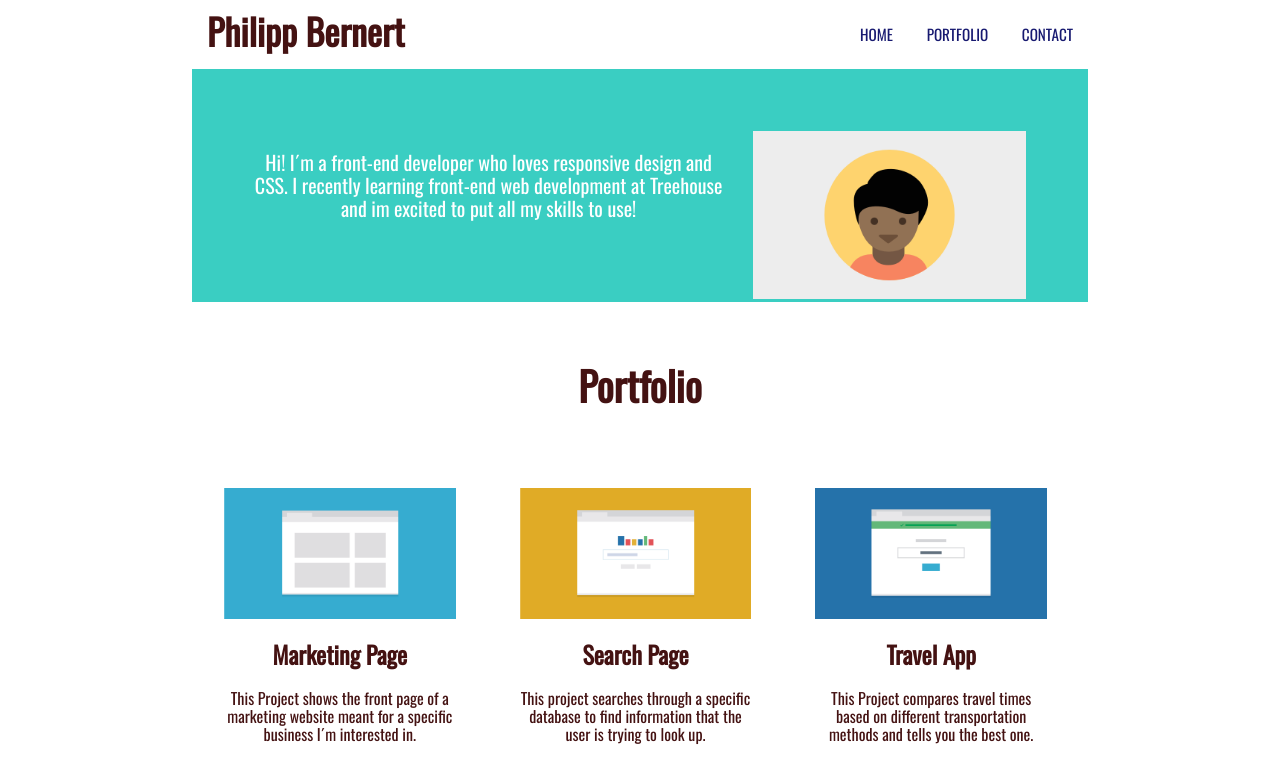
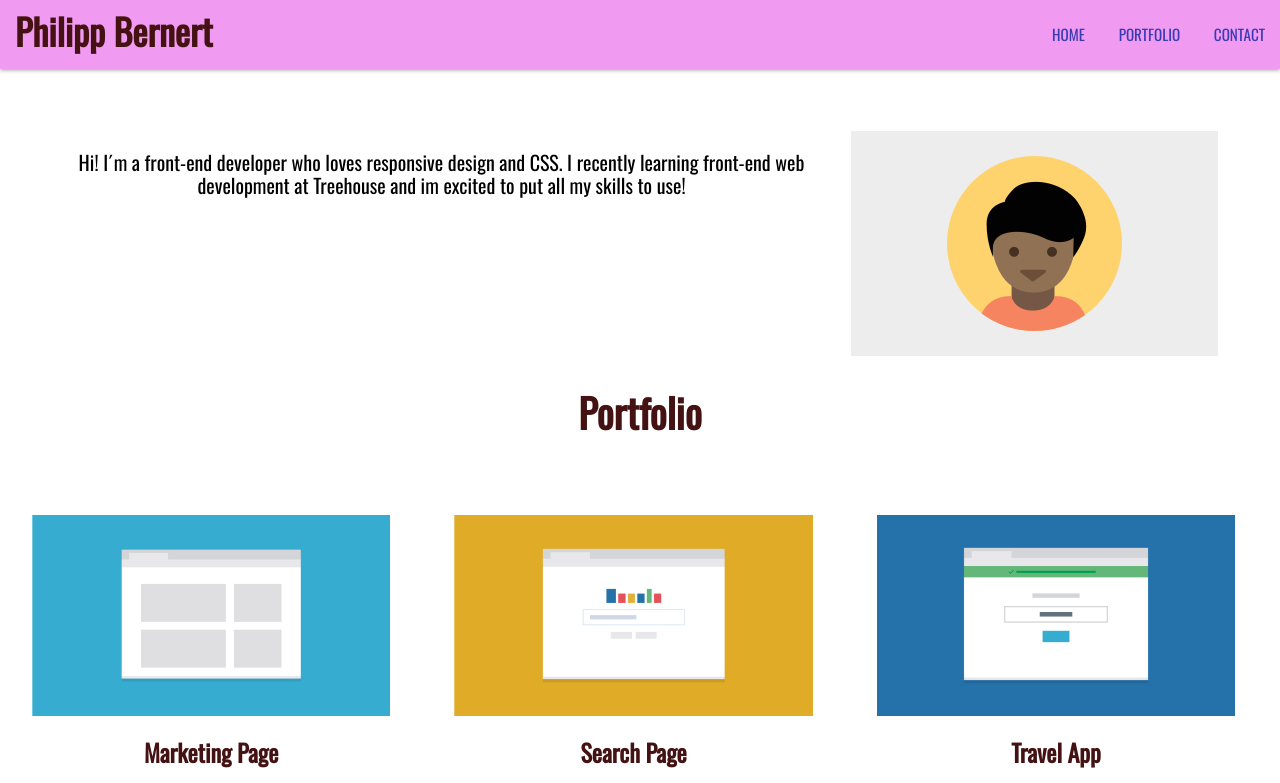
Before and after one commit to ph3nto/Project-2, a plain HTML site: page index.html in a window 1280 px wide. Shown: the top 783 px of the page. Drawn offline with nearby package versions, Linux system fonts and the light colour scheme.

Commit message:
working on it

```diff
--- a/css/styles.css
+++ b/css/styles.css
@@ -6,9 +6,9 @@
 body {
 	font-family: 'Oswald', sans-serif;
 	color: #441212;
-	width: 90%;
+	padding-top: 203.2px;
 	margin: auto;
-	max-width: 1024px;
+
 }
 
 
@@ -18,6 +18,14 @@ a {
 
 img {
 	max-width: 100%;
+}
+.main-header {
+	position: fixed;
+	box-shadow: 0 1px 4px rgba(0,0,0,.4);
+	width: 100%;
+	top: 0;
+	background: rgb(241, 154, 241);
+	margin: auto;
 }
 
 
@@ -31,6 +39,7 @@ img {
 	text-align: center;
 	display: block;
 	padding: 10px 15px;
+
 }
 
 .name-bottom,
@@ -42,17 +51,18 @@ img {
 
 .main-nav a {
 	font-size: .95em;
-	color: #171970;
+	color: #3a3cb3;
 	text-transform: uppercase;
 }
 .main-nav a:hover {
-	color: #c0a114;
+	color: #867d55;
 }
 
 
 .portfolio {
 	margin-bottom: 50px;
 	font-size: 40px;
+	padding-top: 50px;
 }
 
 .col {
@@ -65,8 +75,8 @@ img {
 }
 
 .intro {
-	color: #fff;
-	background: #3acec2;
+	color: rgb(0, 0, 0);
+
 	padding: 2em;
 	margin-bottom: 60px;
 
@@ -124,15 +134,18 @@ img {
 @media (min-width: 768px) {
 
 	body {
-		width: 70%;
 		margin: auto;
+		padding-top: 129.6px;
+	}
+	.main-header,
+	.main-footer {
+		width: 100%;
 	}
 	.main-nav li {
 		display: inline-block;
 	}
 	.profile-img {
 		float: right;
-		width: 40%;
 		padding: 30px;
 	}
 	.intro p {
@@ -188,8 +201,8 @@ img {
 @media (min-width: 1024px) {
 
 	body {
-		width: 70%;
 		margin: auto;
+		padding-top: 68.8px;
 	}
 
 	.name {
```
